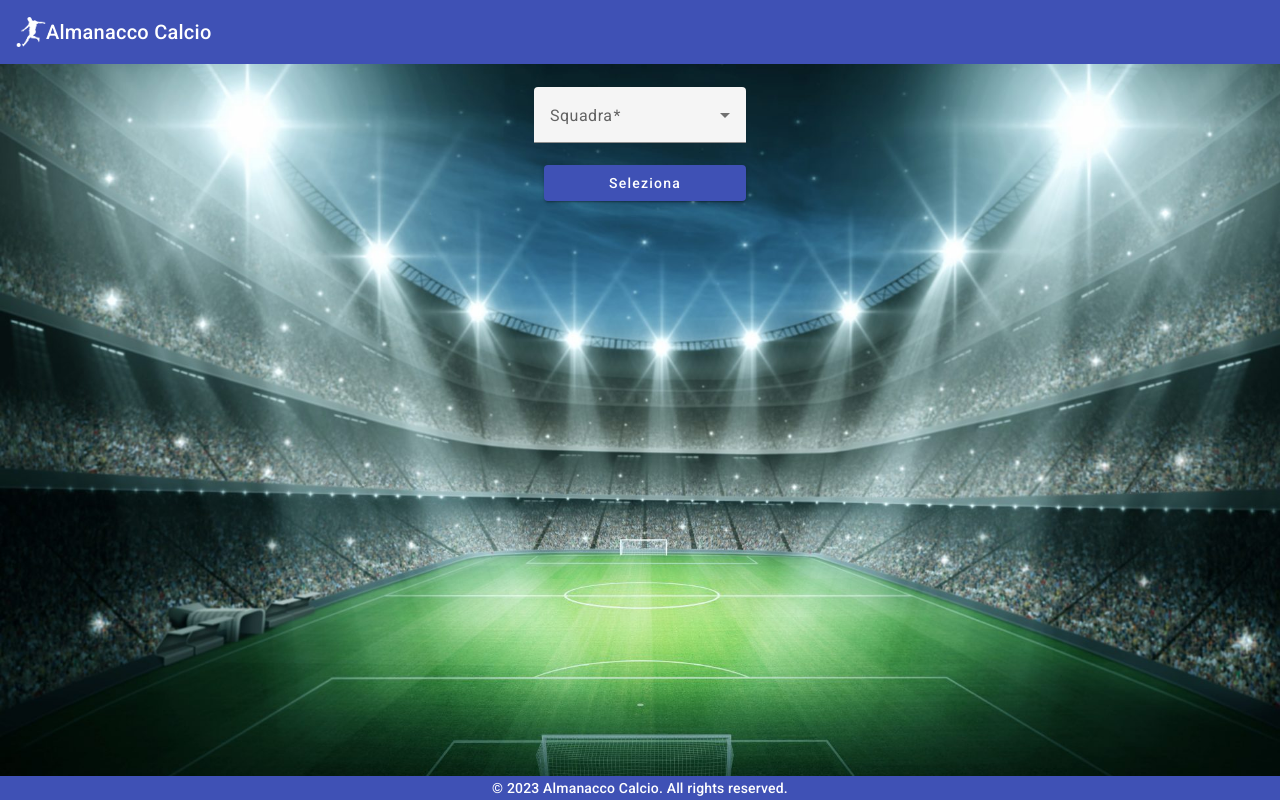
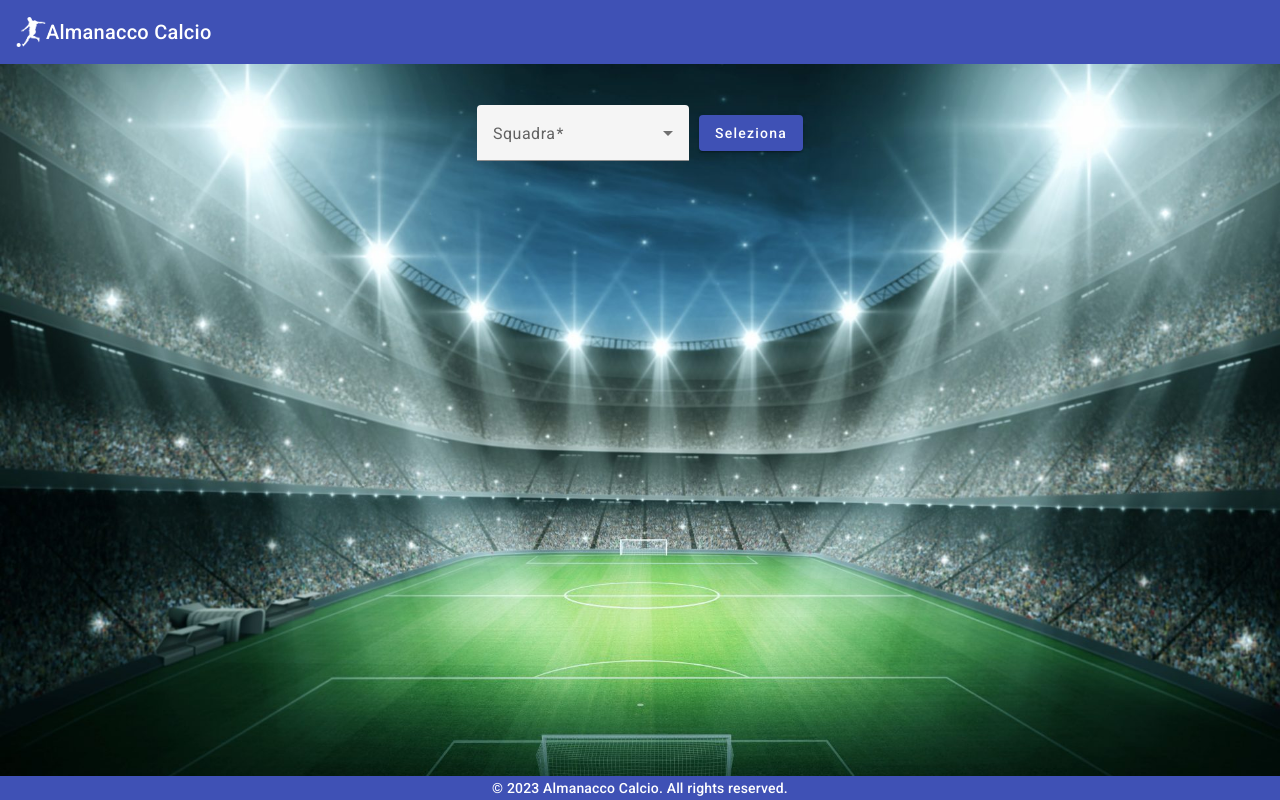
Before and after one commit to GiacomoPiantini/calcio, an Angular app: page /home in a window 1280 px wide. Built offline with nearby package versions, Linux system fonts and the light colour scheme.

Commit message:
Sistemato pulsante

```diff
--- a/src/app/home/home.component.html
+++ b/src/app/home/home.component.html
@@ -12,7 +12,8 @@
 <!------------------>
 
 <!-----MAIN---------->
-<div class="formBody">
+<div class="formBody" style="display: flex;
+justify-content: center;">
   <form class="selectStyle">
     <mat-form-field>
       <mat-label>Squadra</mat-label>
--- a/src/app/home/home.component.scss
+++ b/src/app/home/home.component.scss
@@ -12,11 +12,12 @@
 .selectStyle{
   margin: 10%;
   display: flex;
-  flex-direction: column;
+  justify-content: center;
 }
 
 .buttonStyle{
   margin-left: 10px;
   vertical-align: text-bottom;
   justify-content: center;
+  margin-top: 10px
 }
```
